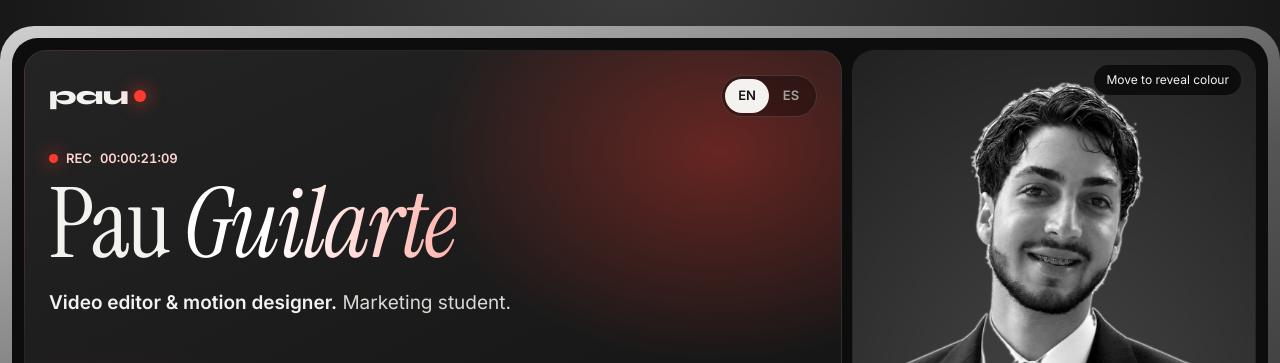
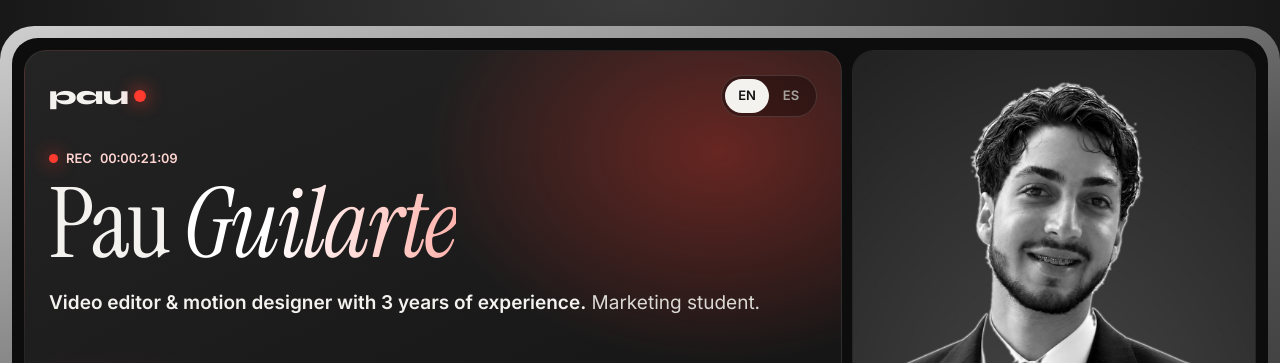
Before and after one commit to PpauG127/PpauG127.github.io, a plain HTML site: page index.html in a window 1280 px wide. Shown: the top 363 px of the page. Drawn offline with Linux system fonts and the light colour scheme.

Commit message:
Quitar el círculo de color en la foto y añadir 3 años de experiencia
Co-Authored-By: Claude Opus 5.5 <noreply@anthropic.com>
Claude-Session: https://claude.ai/code/session_01B7rVowLBSFYPdKQ5NHVpV7

```diff
--- a/index.html
+++ b/index.html
@@ -157,13 +157,13 @@ footer{display:flex;justify-content:space-between;flex-wrap:wrap;gap:8px 20px;pa
     <div>
       <div class="recl"><span class="dot"></span>REC <span id="tc">00:00:00:00</span></div>
       <h1>Pau <em>Guilarte</em></h1>
-      <p class="role"><b data-t="r1">Video editor &amp; motion designer.</b> <span data-t="r2">Marketing student.</span></p>
+      <p class="role"><b data-t="r1">Video editor &amp; motion designer with 3 years of experience.</b> <span data-t="r2">Marketing student.</span></p>
     </div>
     <div class="tl" id="tl" aria-label="Timeline: drag the playhead"><svg id="tls"></svg><div class="ph" id="ph"></div><span class="tlhint" data-t="tlhint">Drag me</span></div>
   </section>
 
   <div class="t photo">
-    <img src="pau.jpg" alt="Pau Guilarte Martínez" width="1100" height="1375"><img class="col" src="pau_color.jpg" alt="" aria-hidden="true"><span class="hint" data-t="phint">Move to reveal colour</span>
+    <img src="pau.jpg" alt="Pau Guilarte Martínez" width="1100" height="1375">
     <div class="tag"><span class="dot"></span><span data-t="av">Available for projects</span></div>
   </div>
 
@@ -216,9 +216,9 @@ footer{display:flex;justify-content:space-between;flex-wrap:wrap;gap:8px 20px;pa
 <script>
 {
 const T={
-en:{r1:"Video editor & motion designer.",r2:"Marketing student.",av:"Available for projects",wL:"Works",wT:"Video & motion",soon:"Tap the podcast to watch",pod:"Podcast · Before / After",phint:"Move to reveal colour",tlhint:"Drag me",copy:"Copy email",copied:"Email copied",tb1:"Before / After",tb2:"Short · Anxiety",tb3:"Short · Stages",
+en:{r1:"Video editor & motion designer with 3 years of experience.",r2:"Marketing student.",av:"Available for projects",wL:"Works",wT:"Video & motion",soon:"Tap the podcast to watch",pod:"Podcast · Before / After",phint:"Move to reveal colour",tlhint:"Drag me",copy:"Copy email",copied:"Email copied",tb1:"Before / After",tb2:"Short · Anxiety",tb3:"Short · Stages",
 sL:"Tools I use",mL:"Digital marketing",mT:"Content that connects",cL:"Say hello",cT:"Let's work together",mB:"See my marketing portfolio",chips:["Social media","Content","Ads"]},
-es:{r1:"Editor de vídeo y motion designer.",r2:"Estudiante de marketing.",av:"Disponible para proyectos",wL:"Trabajos",wT:"Vídeo y motion",soon:"Toca el podcast para verlo",pod:"Podcast · Antes / Después",phint:"Pasa el ratón para ver el color",tlhint:"Arrástrame",copy:"Copiar email",copied:"Email copiado",tb1:"Antes / Después",tb2:"Short · Ansiedad",tb3:"Short · Etapas",
+es:{r1:"Editor de vídeo y motion designer con 3 años de experiencia.",r2:"Estudiante de marketing.",av:"Disponible para proyectos",wL:"Trabajos",wT:"Vídeo y motion",soon:"Toca el podcast para verlo",pod:"Podcast · Antes / Después",phint:"Pasa el ratón para ver el color",tlhint:"Arrástrame",copy:"Copiar email",copied:"Email copiado",tb1:"Antes / Después",tb2:"Short · Ansiedad",tb3:"Short · Etapas",
 sL:"Herramientas",mL:"Marketing digital",mT:"Contenido que conecta",cL:"Hablemos",cT:"Trabajemos juntos",mB:"Ver mi portfolio de marketing",chips:["Redes sociales","Contenido","Ads"]}
 };
 const esc=s=>String(s).replace(/[&<>"']/g,c=>({"&":"&amp;","<":"&lt;",">":"&gt;",'"':"&quot;","'":"&#39;"}[c]));
@@ -265,10 +265,6 @@ if(fine){document.querySelectorAll(".grid>.t").forEach(el=>{
   el.addEventListener("pointermove",e=>{const r=el.getBoundingClientRect(),x=(e.clientX-r.left)/r.width,y=(e.clientY-r.top)/r.height;el.style.setProperty("--mx",x*100+"%");el.style.setProperty("--my",y*100+"%");if(!el.classList.contains("photo")||true)el.style.transform=`perspective(1000px) rotateX(${(.5-y)*4}deg) rotateY(${(x-.5)*5}deg)`;el.classList.add("hov")});
   el.addEventListener("pointerleave",()=>{el.style.transform="";el.classList.remove("hov")});});
 }
-const ph_=document.querySelector(".photo");
-ph_.addEventListener("pointermove",e=>{const r=ph_.getBoundingClientRect();ph_.style.setProperty("--px",(e.clientX-r.left)+"px");ph_.style.setProperty("--py",(e.clientY-r.top)+"px");ph_.style.setProperty("--r","125px");const h=ph_.querySelector(".hint");if(h)h.style.opacity=0});
-ph_.addEventListener("pointerleave",()=>ph_.style.setProperty("--r","0px"));
-ph_.addEventListener("click",()=>ph_.classList.toggle("full"));
 const toast=document.getElementById("toast");let tt_;const say=m=>{toast.textContent=m;toast.classList.add("on");clearTimeout(tt_);tt_=setTimeout(()=>toast.classList.remove("on"),1800)};
 document.getElementById("copyMail").addEventListener("click",async()=>{const L=document.documentElement.lang=="es"?"es":"en";try{await navigator.clipboard.writeText("pauguilarte12@gmail.com");say(T[L].copied)}catch(e){say("pauguilarte12@gmail.com")}});
 }
```
Also changed, not shown: pau_color.jpg (deleted).
